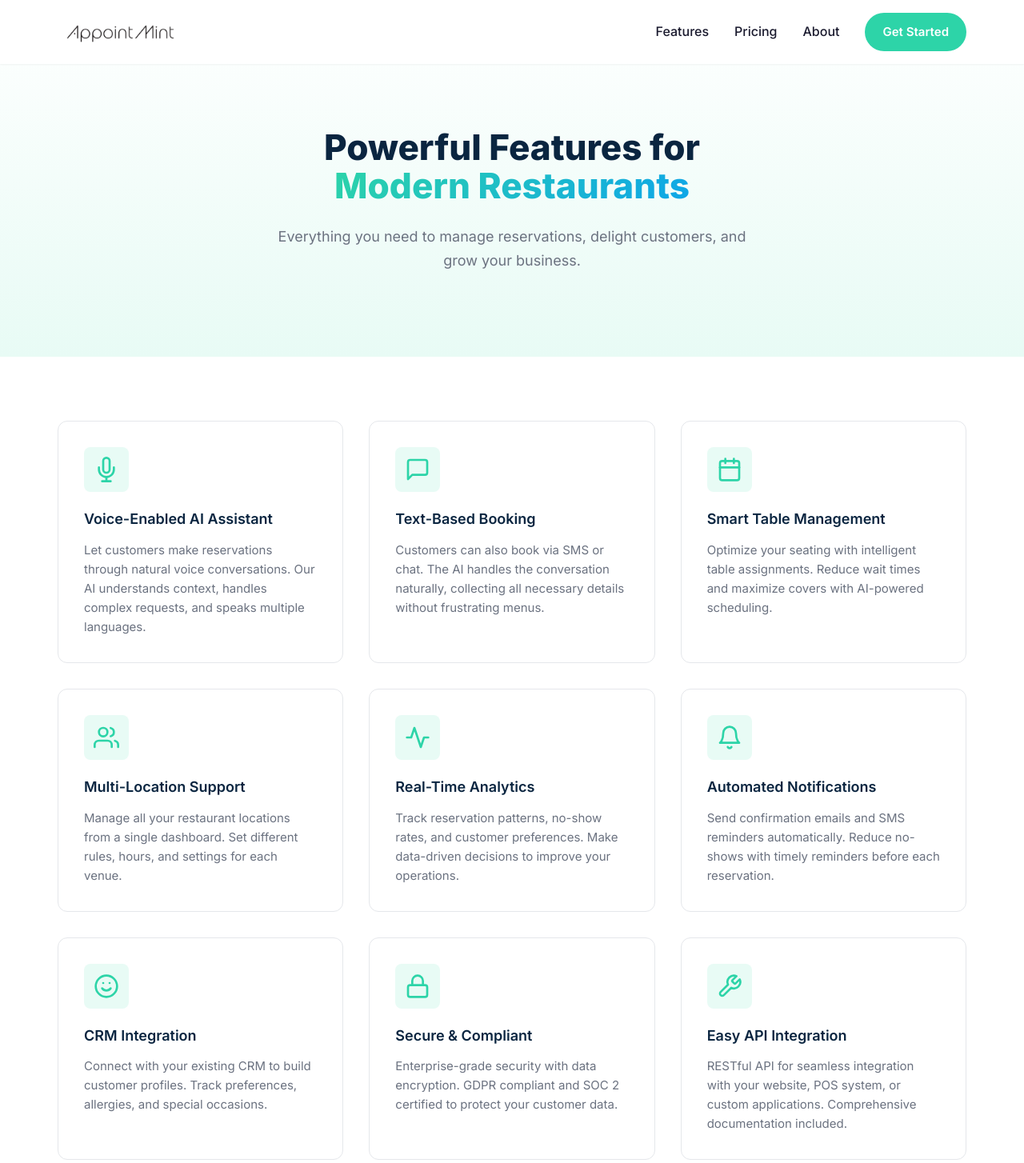
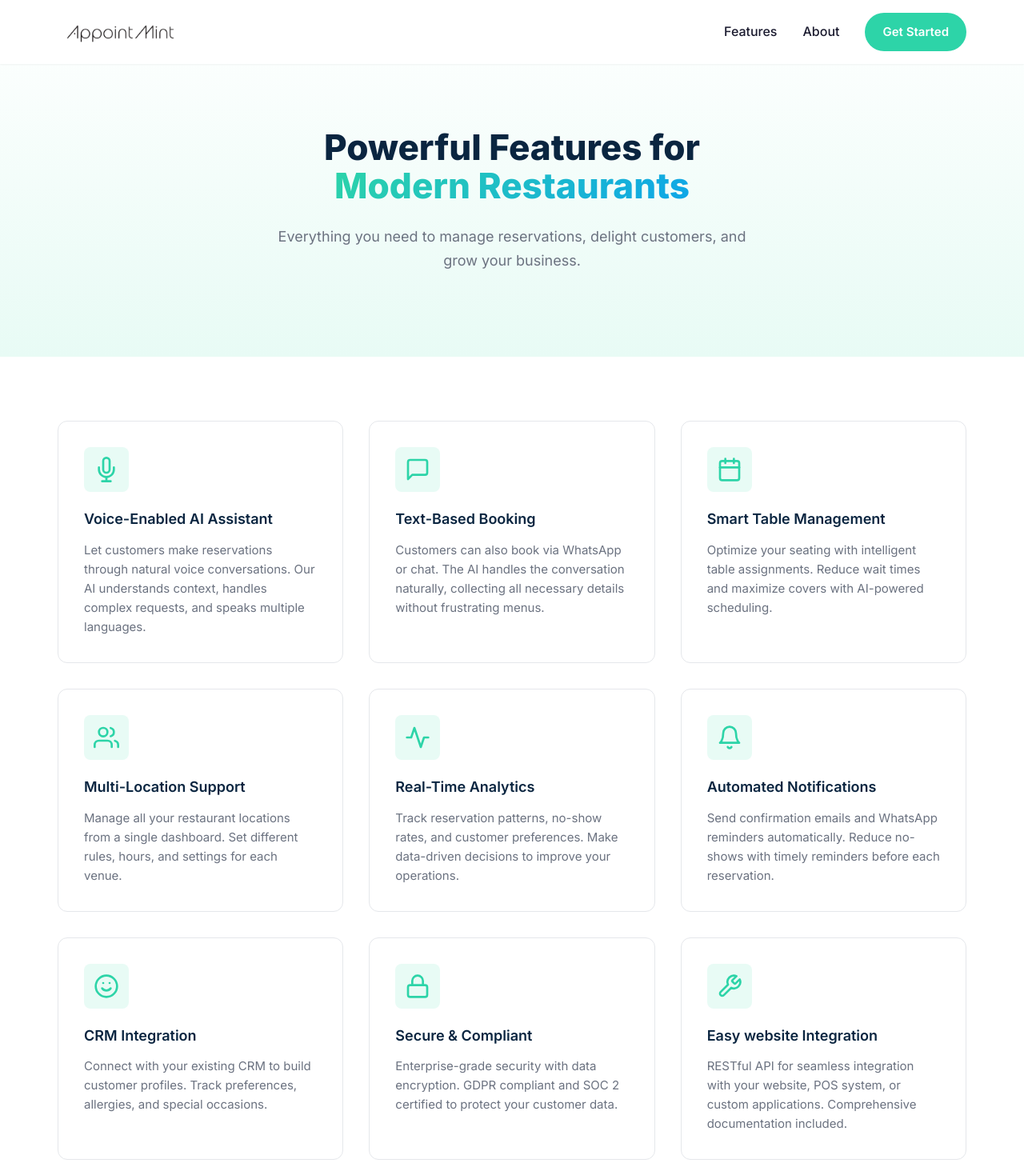
Before and after one commit to janattavoccado/appointmint-saas, a Flask app: page /features in a window 1280 px wide. Shown: the top 1454 px of the page at 80% size. Run offline with Flask 3, Linux system fonts and the light colour scheme.

Commit message:
Removed Pricing and SMS information to be presentable for client

```diff
--- a/app/templates/base.html
+++ b/app/templates/base.html
@@ -17,7 +17,7 @@
             </a>
             <div class="nav-links">
                 <a href="{{ url_for('main.features') }}" class="nav-link">Features</a>
-                <a href="{{ url_for('main.pricing') }}" class="nav-link">Pricing</a>
+                <!-- <a href="{{ url_for('main.pricing') }}" class="nav-link">Pricing</a> -->
                 <a href="{{ url_for('main.about') }}" class="nav-link">About</a>
                 {% if current_user.is_authenticated %}
                 <a href="{{ url_for('admin.dashboard') }}" class="btn btn-primary">Dashboard</a>
--- a/app/templates/features.html
+++ b/app/templates/features.html
@@ -36,7 +36,7 @@
                     </svg>
                 </div>
                 <h3>Text-Based Booking</h3>
-                <p>Customers can also book via SMS or chat. The AI handles the conversation naturally, collecting all necessary details without frustrating menus.</p>
+                <p>Customers can also book via WhatsApp or chat. The AI handles the conversation naturally, collecting all necessary details without frustrating menus.</p>
             </div>
             <div class="feature-card">
                 <div class="feature-icon">
@@ -79,7 +79,7 @@
                     </svg>
                 </div>
                 <h3>Automated Notifications</h3>
-                <p>Send confirmation emails and SMS reminders automatically. Reduce no-shows with timely reminders before each reservation.</p>
+                <p>Send confirmation emails and WhatsApp reminders automatically. Reduce no-shows with timely reminders before each reservation.</p>
             </div>
             <div class="feature-card">
                 <div class="feature-icon">
@@ -109,7 +109,7 @@
                         <path d="M14.7 6.3a1 1 0 0 0 0 1.4l1.6 1.6a1 1 0 0 0 1.4 0l3.77-3.77a6 6 0 0 1-7.94 7.94l-6.91 6.91a2.12 2.12 0 0 1-3-3l6.91-6.91a6 6 0 0 1 7.94-7.94l-3.76 3.76z"></path>
                     </svg>
                 </div>
-                <h3>Easy API Integration</h3>
+                <h3>Easy website Integration</h3>
                 <p>RESTful API for seamless integration with your website, POS system, or custom applications. Comprehensive documentation included.</p>
             </div>
         </div>
```
Also changed, not shown: 1 other file.
